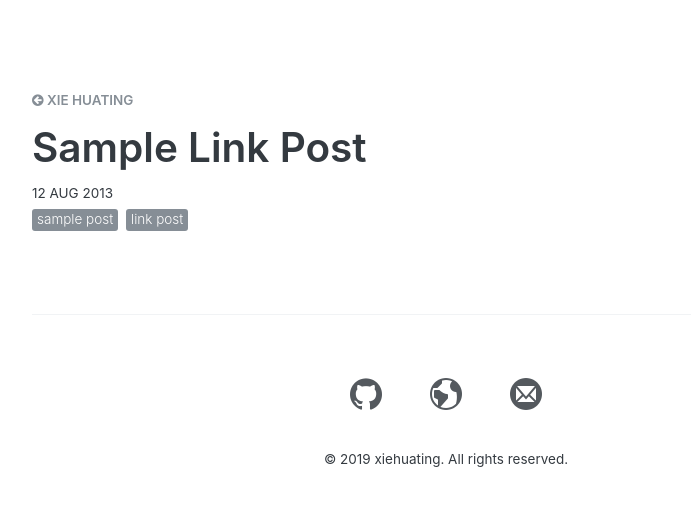
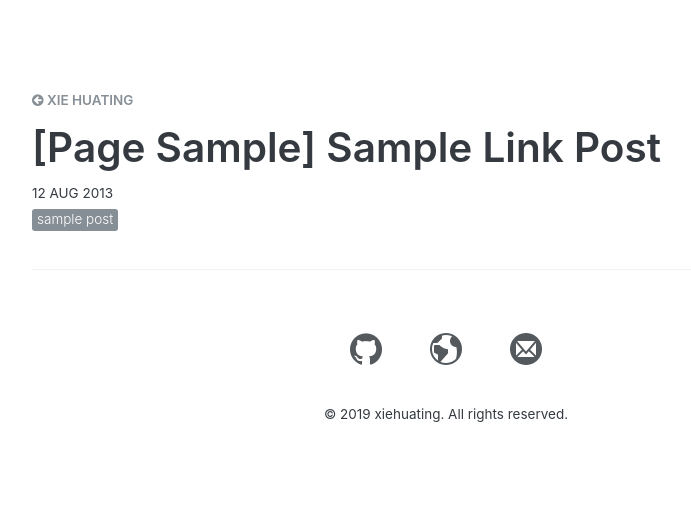
Before and after one commit to xiehuating/xiehuating.github.io, a Jekyll site: the page built from _posts/2013-08-12-sample-link-post.md, in a window 1280 px wide. Shown: the top 506 px of the page, without its empty margins (194-885 px from the left). Built offline with Jekyll 4.4.1, drawn with Linux system fonts in a browser that asks for light colours; some web fonts are replaced; comment, search, counter and statistics services are not loaded.

```diff
--- a/_posts/2013-08-12-sample-link-post.md
+++ b/_posts/2013-08-12-sample-link-post.md
@@ -1,10 +1,9 @@
 ---
 layout: post
-title: Sample Link Post
+title: "[Page Sample] Sample Link Post"
 description: "This theme supports link posts, made famous by John Gruber. To use, just add `link: http://url-you-want-linked` to the post's YAML front matter and you're done."
 tags:
   - sample post
-  - link post
-comments: true
+comments: false
 link: 'http://aweekj.github.io/Kiko-plus'
 ---
```
Also changed, not shown: _posts/2012-05-22-readability-post.md (+1 -1 lines), _posts/2013-08-16-code-highlighting-post.md (+1 -1 lines), _posts/2016-08-15-style-test.md (+1 -1 lines).
